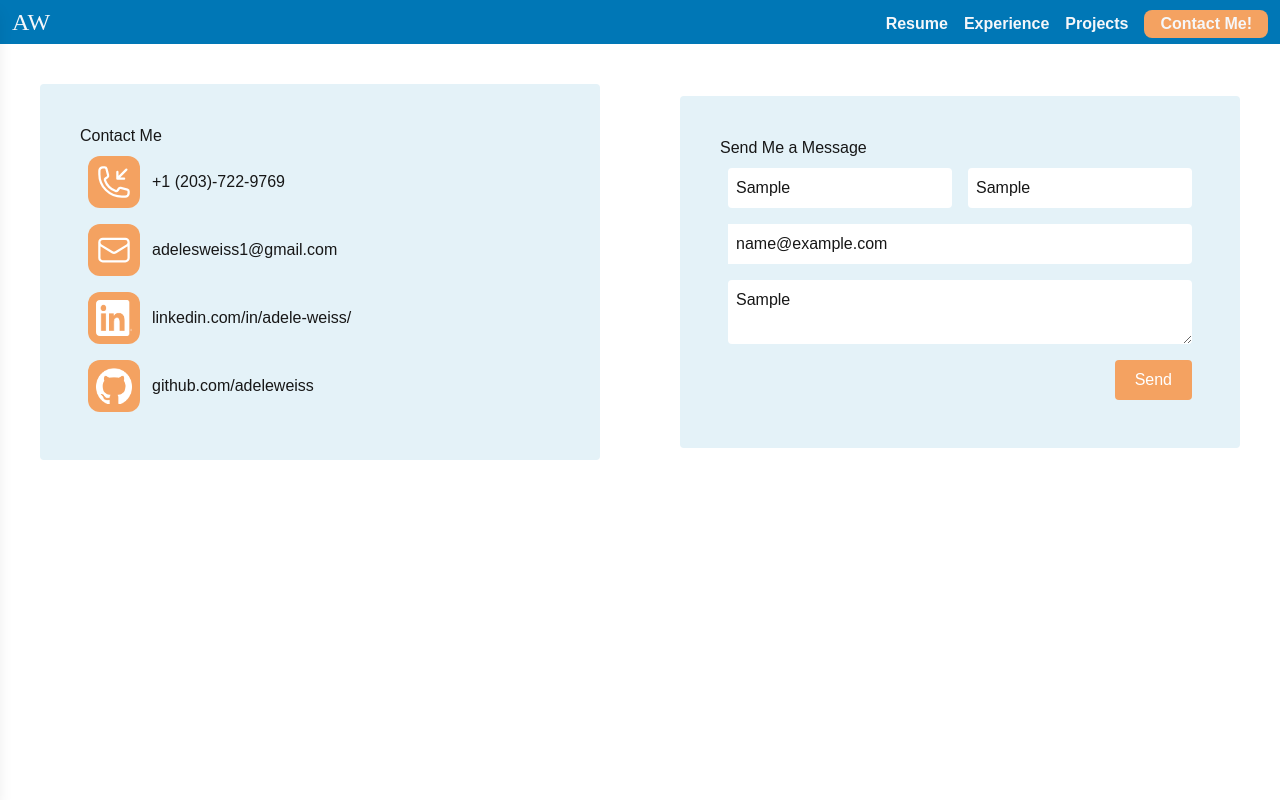
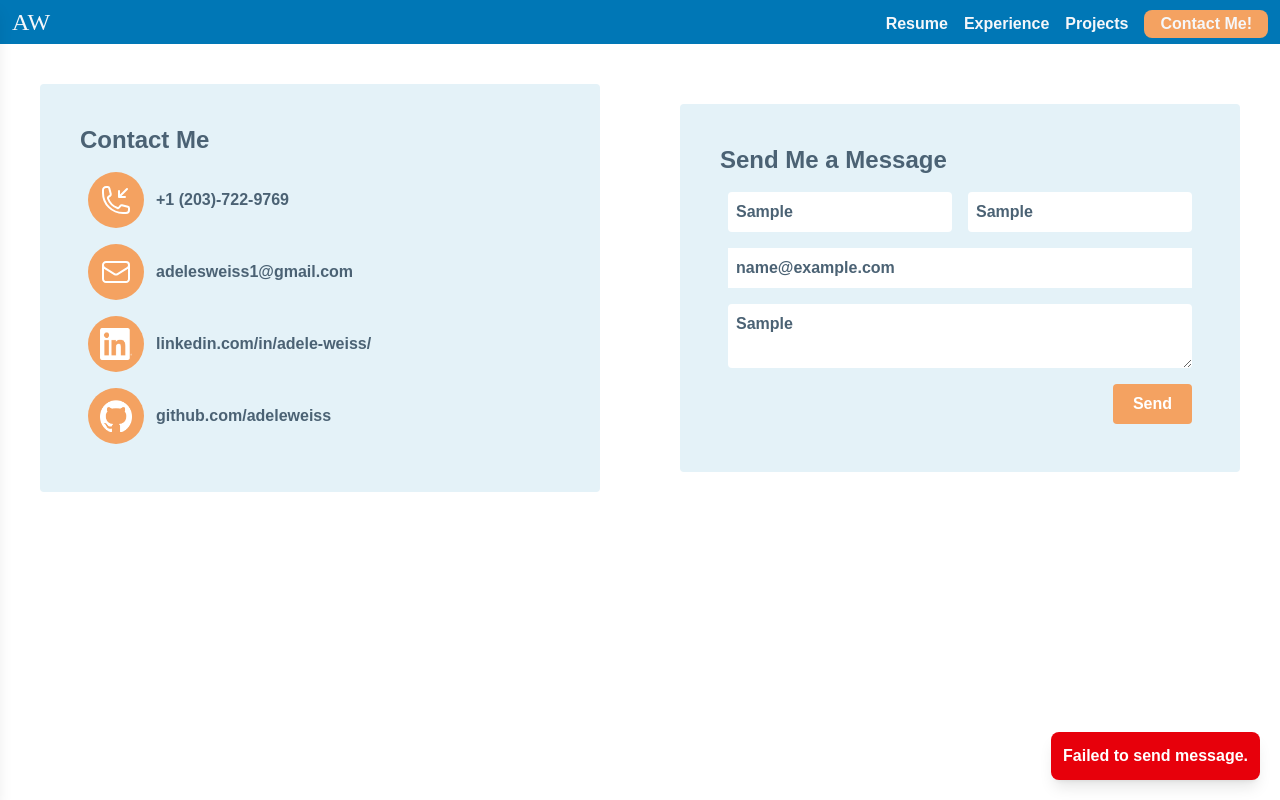
Before and after one commit to adeleweiss/Personal-Website, a Next.js app: page /contact in a window 1280 px wide. Both pictures are taken after typing "Sample", "Sample", "name@example.com", "Sample" into the empty fields and a click on the button "Send". Built offline with nearby package versions, Linux system fonts and the light colour scheme; no server answers; a web font is replaced by a local one.

Commit message:
implemet contact form function and loading spinner for resume page. need to publish to netlify and put api key

```diff
--- a/package.json
+++ b/package.json
@@ -11,10 +11,13 @@
   "dependencies": {
     "@headlessui/react": "^2.2.9",
     "@heroicons/react": "^2.2.0",
+    "@react-email/render": "^1.3.2",
     "heroicons": "^2.2.0",
     "next": "^15.3.4",
+    "nodemailer": "^7.0.9",
     "react": "^19.1.0",
-    "react-dom": "^19.1.0"
+    "react-dom": "^19.1.0",
+    "resend": "^6.1.3"
   },
   "devDependencies": {
     "@eslint/eslintrc": "^3",
--- /dev/null
+++ b/src/app/api/contact/route.js
@@ -0,0 +1,28 @@
+import { Resend } from "resend";
+
+
+
+export async function POST(req) {
+  try {
+    const { firstName, lastName, email, message } = await req.json();
+
+    const data = await resend.emails.send({
+      from: "Portfolio Contact <onboarding@resend.dev>",
+      to: "adelesweiss1@gmail.com", // send email to myself
+      subject: "New message from your portfolio website",
+      html: `
+        <h2>New Message from Portfolio</h2>
+        <p><strong>Name:</strong> ${firstName} ${lastName}</p>
+        <p><strong>Email:</strong> ${email}</p>
+        <p><strong>Message:</strong></p>
+        <p>${message}</p>
+      `,
+    });
+
+    console.log("Email sent:", data);
+    return Response.json({ success: true });
+  } catch (error) {
+    console.error("Email failed:", error);
+    return Response.json({ success: false, error: error.message }, { status: 500 });
+  }
+}
--- a/src/app/contact/page.js
+++ b/src/app/contact/page.js
@@ -1,48 +1,130 @@
+"use client"
 import Navbar from '../navbar.jsx';
+import { useState } from 'react';
 import { PhoneArrowDownLeftIcon, EnvelopeIcon, } from '@heroicons/react/24/outline'
 export default function Contact() {
+  //form data
+  const [firstName, setFirstName] = useState('');
+  const [lastName, setLastName] = useState('');
+  const [email, setEmail] = useState('');
+  const [message, setMessage] = useState('');
+
+  //success data
+  const [popup, setPopup] = useState(null);
+
+
+  const handleSubmit = async (e) => {
+    e.preventDefault();
+    console.log("form submitted. data: ", { firstName, lastName, email, message });
+    {/* send email to myself with form info */ }
+
+    const res = await fetch("/api/contact", {
+      method: "POST",
+      headers: { "Content-Type": "application/json" },
+      body: JSON.stringify({ firstName, lastName, email, message }),
+    });
+
+    if (res.ok) {
+      setPopup({ type: 'success', text: 'Message sent successfully!' });
+      setFirstName('');
+      setLastName('');
+      setEmail('');
+      setMessage('');
+    } else {
+      const errorData = await res.json();
+      setPopup({ type: 'error', text: errorData.message || 'Failed to send message.' });
+    }
+
+    setTimeout(() => setPopup(null), 3000);
+  }
+
   return (
     <div>
       <Navbar />
       <section
         id="hero"
-        className="grid grid-cols-1 md:grid-cols-2 flex items-center justify-center "
+        className="flex grid grid-cols-1 text-[#4B6274] font-semibold md:grid-cols-2 flex items-center justify-center "
       >
         <div className="flex flex-col m-10 bg-[#E4F2F8] p-10 rounded-sm">
-          Contact Me
+          <div className="text-2xl font-bold text-[#4B6274] mb-2">
+            Contact Me
+          </div>
           <div className="flex items-center justify-start m-2">
-            <PhoneArrowDownLeftIcon className="text-white size-13 bg-[#F4A261] rounded-xl p-2 mr-3" />
+            <div className='bg-[#F4A261] p-2 mr-3 rounded-4xl'>
+              <PhoneArrowDownLeftIcon className="text-white size-10 p-1" />
+            </div>
             <a className="cursor-pointer" href="tel:+12037229769" target="_blank">+1 (203)-722-9769</a>
           </div>
           <div className="flex items-center justify-start m-2">
-            <EnvelopeIcon className="text-white size-13 bg-[#F4A261] rounded-xl p-2 mr-3" />
+            <div className='bg-[#F4A261] p-2 mr-3 rounded-4xl'>
+              <EnvelopeIcon className="text-white size-10 p-1" />
+            </div>
             <a className="cursor-pointer" href="mailto:adelesweiss1@gmail.com" target="_blank">adelesweiss1@gmail.com</a>
           </div>
           <div className="flex items-center justify-start m-2">
-            <img className="text-white size-13 bg-[#F4A261] rounded-xl p-2 mr-3" src="../images/InBug-White.png" alt="LinkedIn logo" />
+            <div className='bg-[#F4A261] p-2 mr-3 rounded-4xl'>
+              <img className="text-white size-10 p-1" src="../images/InBug-White.png" alt="LinkedIn logo" />
+            </div>
             <a className="cursor-pointer" href="https://linkedin.com/in/adele-weiss/" target="_blank">linkedin.com/in/adele-weiss/</a>
           </div>
           <div className="flex items-center justify-start m-2">
-            <img className="text-white size-13 bg-[#F4A261] rounded-xl p-2 mr-3" src="../images/github-mark-white.png" alt="Github logo" />
+            <div className='bg-[#F4A261] p-2 mr-3 rounded-4xl'>
+              <img className="text-white size-10 p-1" src="../images/github-mark-white.png" alt="Github logo" />
+            </div>
             <a className="cursor-pointer" href="https://github.com/adeleweiss" target="_blank">github.com/adeleweiss</a>
           </div>
 
         </div>
-        <div className="flex flex-col m-10 bg-[#E4F2F8] p-10 rounded-sm">
-          Send Me a Message
+        <form className="flex flex-col m-10 bg-[#E4F2F8] p-10 rounded-sm" onSubmit={handleSubmit}>
+          <div className='text-2xl font-bold text-[#4B6274] mb-2'>
+            Send Me a Message
+          </div>
           <div className="flex grid grid-cols-2 items-center justify-start m-2">
-           <input className='bg-white pl-2 mr-2 rounded-sm py-2' type="text" placeholder="First Name" required/>
-           <input className='bg-white ml-2 pl-2 rounded-sm py-2' type="text" placeholder="Last Name" required/>
+            <input
+              className='bg-white pl-2 mr-2 rounded-sm py-2'
+              type="text"
+              placeholder="First Name"
+              value={firstName}
+              onChange={(e) => setFirstName(e.target.value)}
+              required />
+            <input
+              className='bg-white ml-2 pl-2 rounded-sm py-2'
+              type="text"
+              placeholder="Last Name"
+              value={lastName}
+              onChange={(e) => setLastName(e.target.value)}
+              required />
           </div>
-          <div className="flex items-center justify-start m-2 bg-white rounded-sm">
-           <input className='bg-white pl-2 py-2' type="email" placeholder="Email" required/>
+          <div className="flex items-center grid grid-cols-1 justify-start m-2 bg-white rounded-sm">
+            <input
+              className='bg-white pl-2 py-2'
+              type="email"
+              placeholder="Email"
+              value={email}
+              onChange={(e) => setEmail(e.target.value)}
+              required />
           </div>
           <div className="flex items-center justify-start m-2">
-           <textarea placeholder="Message..." className='w-full pl-2 bg-white rounded-sm py-2' required/>
+            <textarea
+              placeholder="Message..."
+              className='w-full pl-2 bg-white rounded-sm py-2'
+              value={message}
+              onChange={(e) => setMessage(e.target.value)}
+              required />
           </div>
-          <button className='ml-auto m-2 bg-[#F4A261] text-white p-2 rounded-sm px-5'>Send</button>
-        </div>
+          <button type="submit" className='cursor-pointer ml-auto m-2 bg-[#F4A261] text-white p-2 rounded-sm px-5'>Send</button>
+
+        </form>
       </section>
+      {popup && (
+            <div
+              className={`fixed bottom-5 right-5 p-3 rounded-lg text-white font-semibold shadow-lg transition-opacity ${
+                popup.type === 'success' ? 'bg-green-600' : 'bg-red-600'
+              }`}
+            >
+              {popup.text}
+            </div>
+          )}
     </div>
   );
 }
--- a/src/app/resume/page.js
+++ b/src/app/resume/page.js
@@ -4,7 +4,11 @@ import { useState } from 'react';
 import { ArrowDownTrayIcon } from '@heroicons/react/24/outline'
 
 export default function Resume() {
+  const [loading, setLoading] = useState(true);
 
+  const handleIframeLoad = () => {
+    setLoading(false);
+  };
   return (
     <div>
       <Navbar/>
@@ -18,12 +22,20 @@ export default function Resume() {
     }}>
       Download My Resume
       <ArrowDownTrayIcon className="size-5 ml-2"/></button>
-    {/* Make spinner for iframe loading, use state*/}
+
+    {loading && (
+            <div className="ml-2">
+              Loading...
+            </div>
+          )}
+
     <div className="flex box-border w-full h-full p-4 bg-gray-100">
       <iframe
       src="https://docs.google.com/document/d/1RP63AtUMzBY6XhnQU4B_XTMnqDFLYso4-L0Vl1b0pJc/preview?tab=t.0"
       title="Google Document Viewer"
-      className="border-none h-full w-full rounded-xl shadow-lg"
+      onLoad={handleIframeLoad}
+      style={{ display: loading ? 'none' : 'block' }}
+      className="border-none h-full w-full rounded-xl shadow-lg "
     ></iframe>
   </div>
   </section>
```
Also changed, not shown: 1 other file (tests, documents, lock files or other folders).
